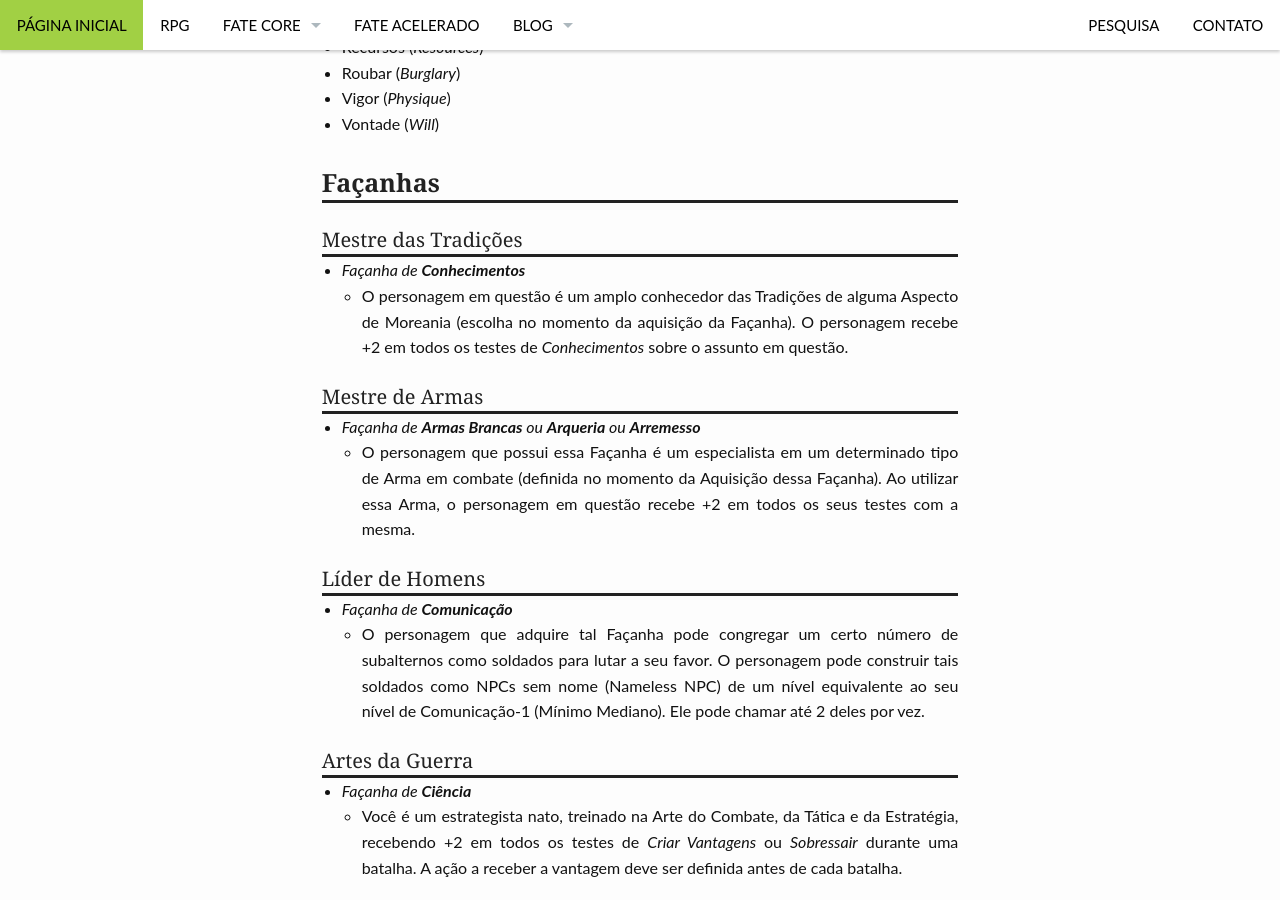
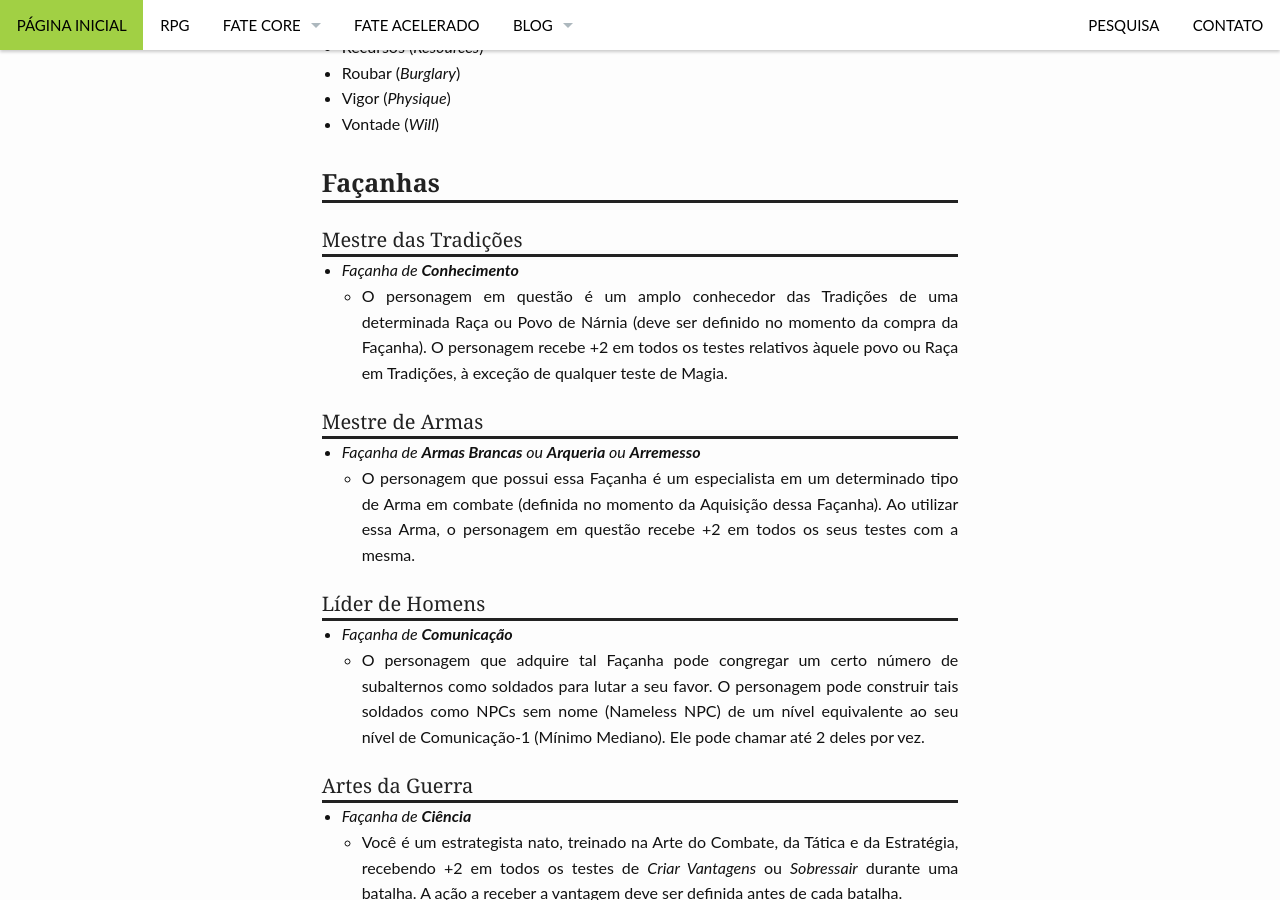
Before and after one commit to fabiocosta0305/fabiocosta0305.github.io-old, a Jekyll site: the page built from _posts/RPG/2015-05-25-DestinoDeMoreania-regras.md, in a window 1280 px wide and 900 px high, scrolled down 3890 px. Built offline with Jekyll 4.4.1, drawn with Linux system fonts in a browser that asks for light colours.

Commit message:
Revert "MudanÃ§a de Ficha - Astarte Treehills (Destino de Moreania)"
This reverts commit f8bbe054102afebc27aa3882d25020ba321f0c5b.

```diff
--- a/_posts/RPG/2015-05-25-DestinoDeMoreania-regras.md
+++ b/_posts/RPG/2015-05-25-DestinoDeMoreania-regras.md
@@ -186,11 +186,12 @@ As perícias marcadas em **negrito** tiveram seu comportamento ou escopo alterad
 ### Façanhas
 
 #### Mestre das Tradições
-- *Façanha de __Conhecimentos__*
-  - O personagem  em questão  é um amplo  conhecedor das  Tradições de
-     alguma Aspecto  de Moreania (escolha  no momento da  aquisição da
-     Façanha).   O  personagem  recebe  +2   em  todos  os  testes  de
-     _Conhecimentos_ sobre o assunto em questão.
+- *Façanha de __Conhecimento__*
+  - O personagem em questão é um amplo conhecedor das Tradições de uma
+    determinada Raça ou  Povo de Nárnia (deve ser  definido no momento
+    da compra da  Façanha). O personagem recebe +2 em  todos os testes
+    relativos àquele povo ou Raça  em Tradições, à exceção de qualquer
+    teste de Magia.
 
 #### Mestre de Armas
 - *Façanha de  __Armas Brancas__  ou __Arqueria__ ou  __Arremesso__*
```
